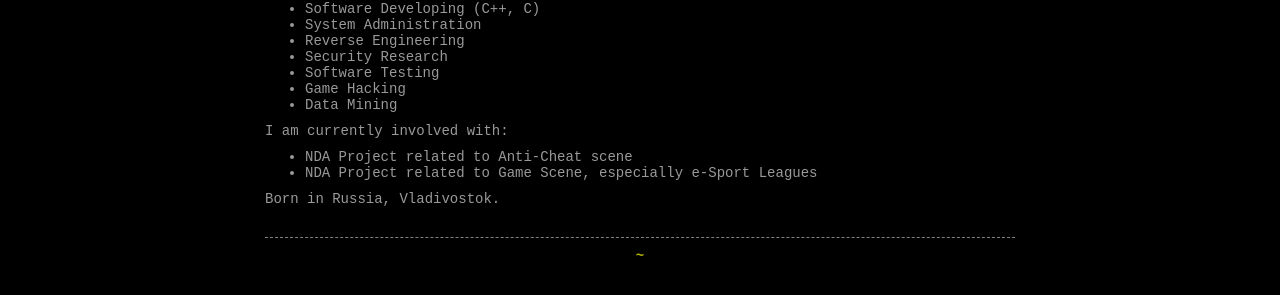
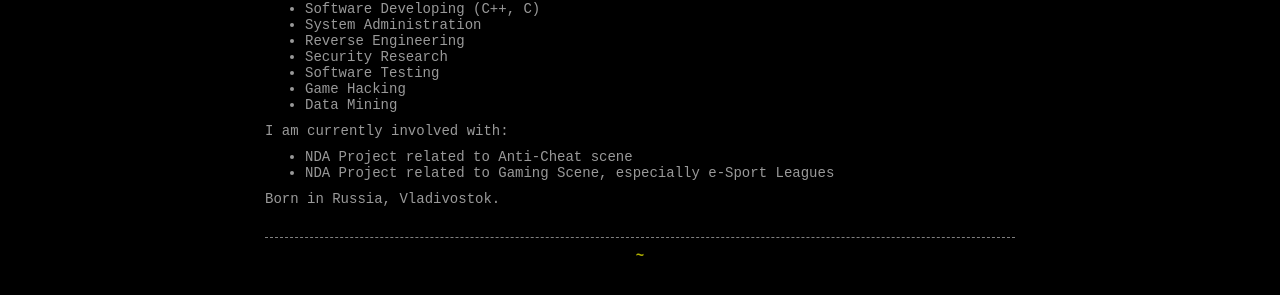
Before and after one commit to cpz/cpz.github.io, a Jekyll site: the page built from index.md, in a window 1280 px wide. Shown: the part 399-694 px from the top of the page. Built offline with Jekyll 4.4.1, drawn with Linux system fonts in a browser that asks for light colours; our own code applies the rules of GitHub Pages for plain Markdown files.

Commit message:
Update index.md

```diff
--- a/index.md
+++ b/index.md
@@ -22,6 +22,6 @@ Interests:
 
 I am currently involved with:
 * NDA Project related to Anti-Cheat scene
-* NDA Project related to Game Scene, especially e-Sport Leagues
+* NDA Project related to Gaming Scene, especially e-Sport Leagues
 
 Born in Russia, Vladivostok.
```
